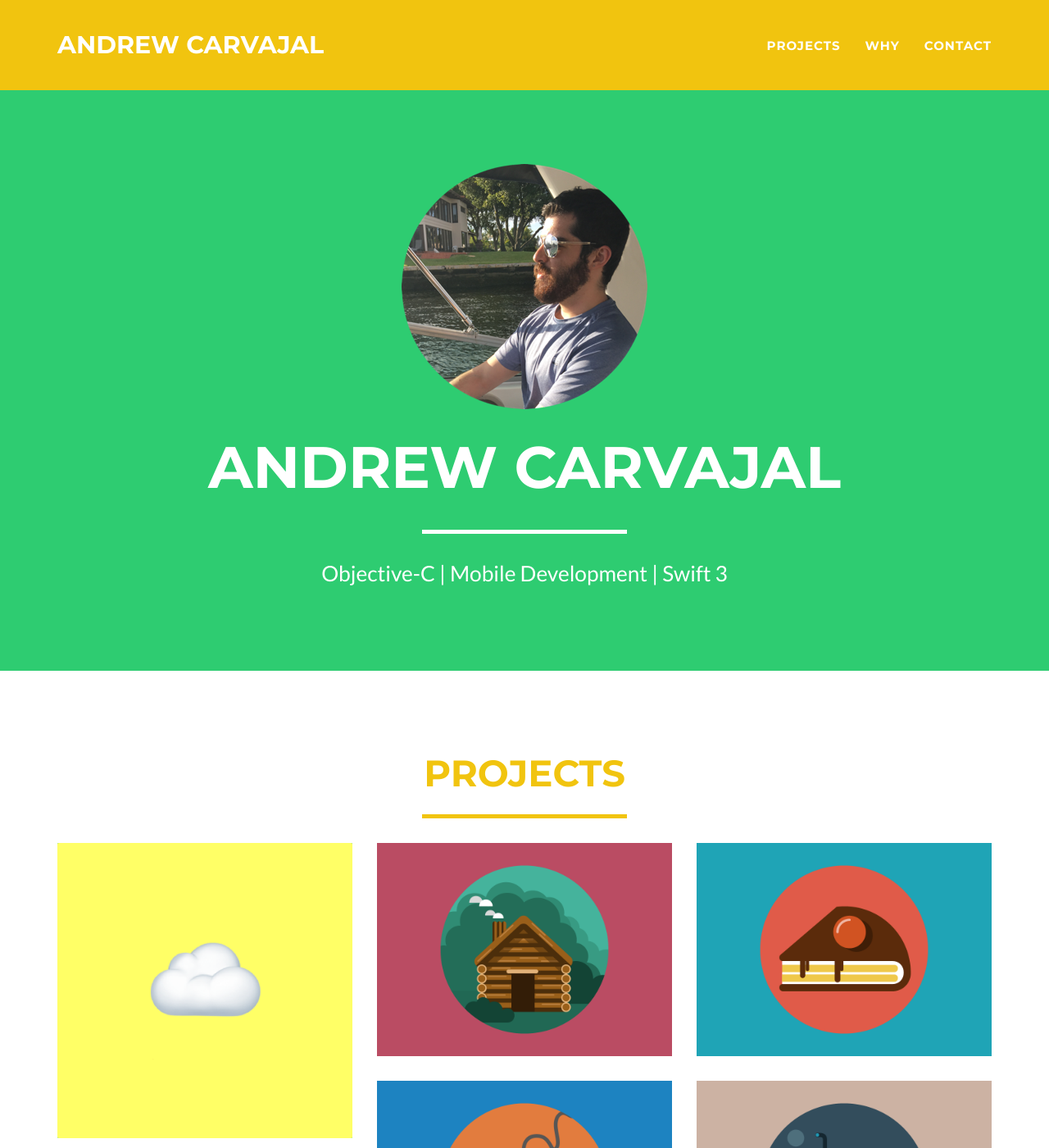
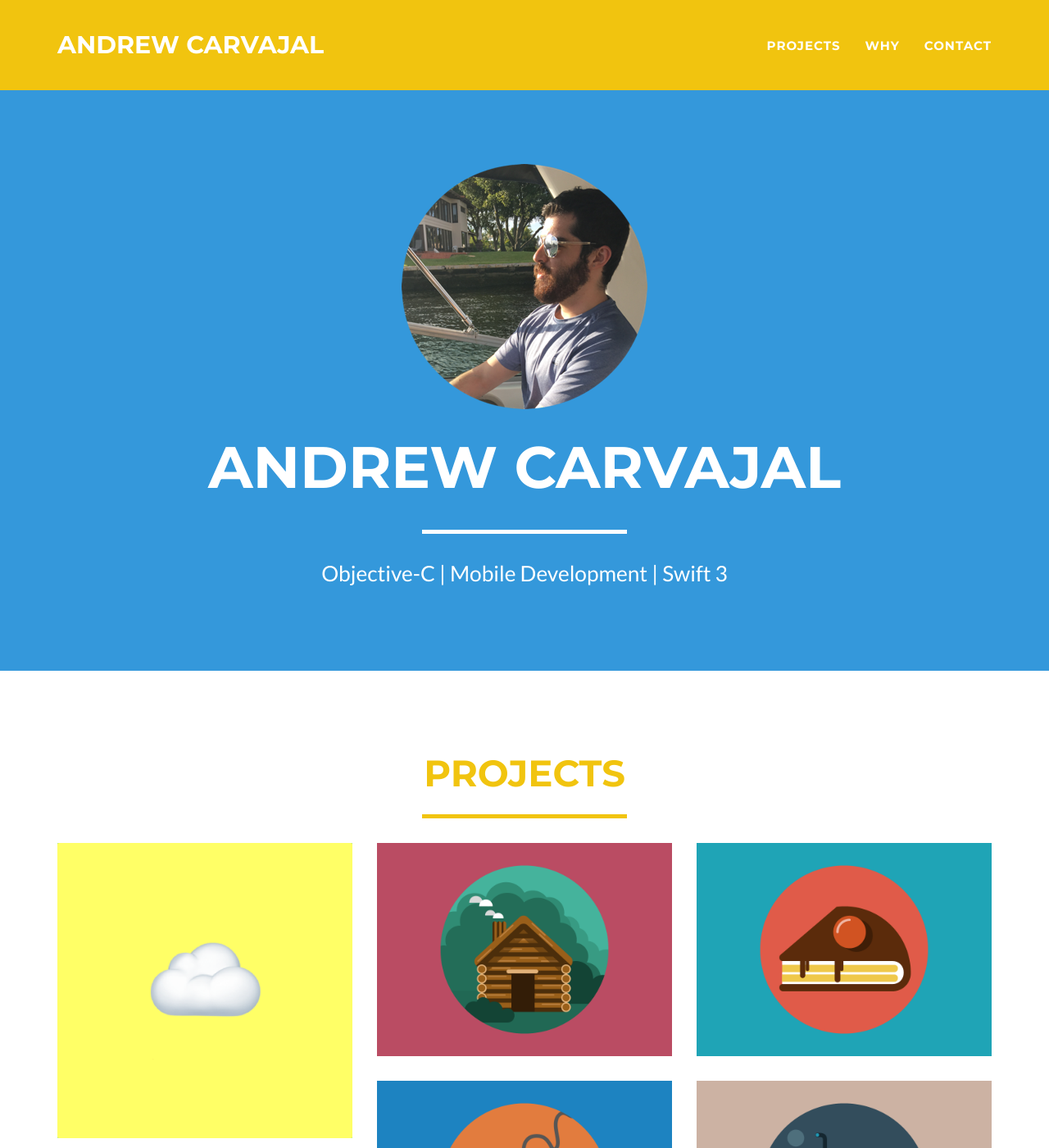
Before and after one commit to andrewcar/andrewcar.github.io, a Jekyll site: the page built from index.html, in a window 1280 px wide and 1400 px high. Shown: the whole window at 82% size. Built offline with Jekyll 4.4.1, drawn with Linux system fonts in a browser that asks for light colours.

Commit message:
Update _config.yml

```diff
--- a/_config.yml
+++ b/_config.yml
@@ -24,7 +24,7 @@ disqus_shortname: appdrew
 
 # Color settings (hex-codes without the leading hash-tag)
 color:
-  primary: 2ecc71 #2ecc71
+  primary: 3498db #2ecc71
   primary-rgb: "24,288,156" #"128,179,255"
   secondary: f1c40f #FD6E8A
   secondary-dark: 233140 #A2122F
```
